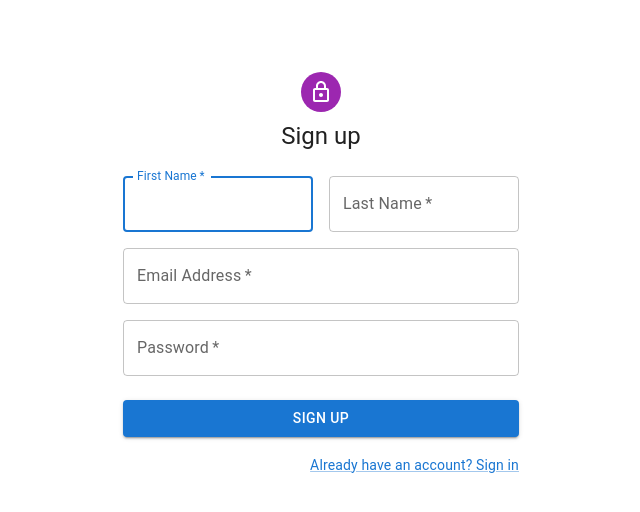
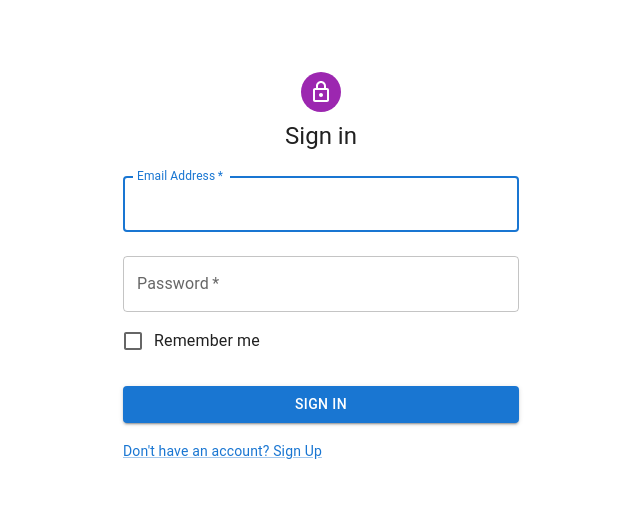
Before and after one commit to MuhammadShafaatKhan/BasicUserDashboard, a React (Vite) app in the folder FrontEnd/: page /sign-in in a window 1280 px wide. Shown: the top 512 px of the page, without its empty margins (319-959 px from the left). Built offline with nearby package versions, Linux system fonts and the light colour scheme.

Commit message:
feat: using router to show signIn and signUp pages

```diff
--- a/FrontEnd/package.json
+++ b/FrontEnd/package.json
@@ -15,7 +15,8 @@
     "@mui/icons-material": "^5.16.4",
     "@mui/material": "^5.16.4",
     "react": "^18.3.1",
-    "react-dom": "^18.3.1"
+    "react-dom": "^18.3.1",
+    "react-router-dom": "^6.25.0"
   },
   "devDependencies": {
     "@types/react": "^18.3.3",
--- a/FrontEnd/src/App.jsx
+++ b/FrontEnd/src/App.jsx
@@ -1,13 +1,21 @@
-
+// TODO: for backend use json server: https://dev.to/jyeett/the-basic-necessities-of-a-mock-user-authentication-with-json-server-auth-2onj
+// once complete dashboard working, move backend to strapi
+import { BrowserRouter, Routes, Route } from "react-router-dom";
 import './App.css'
 import SignUp from './pages/sign-up'
+import SignIn from "./pages/sign-in";
 
 function App() {
 
 
   return (
     <>
-      <SignUp/>
+      <BrowserRouter>
+      <Routes>
+        <Route path="/" element={<SignUp />} />
+        <Route path="/sign-in/" element={<SignIn />} />
+      </Routes>
+      </BrowserRouter>
     </>
   )
 }
```
Also changed, not shown: 1 other file (tests, documents, lock files or other folders).
